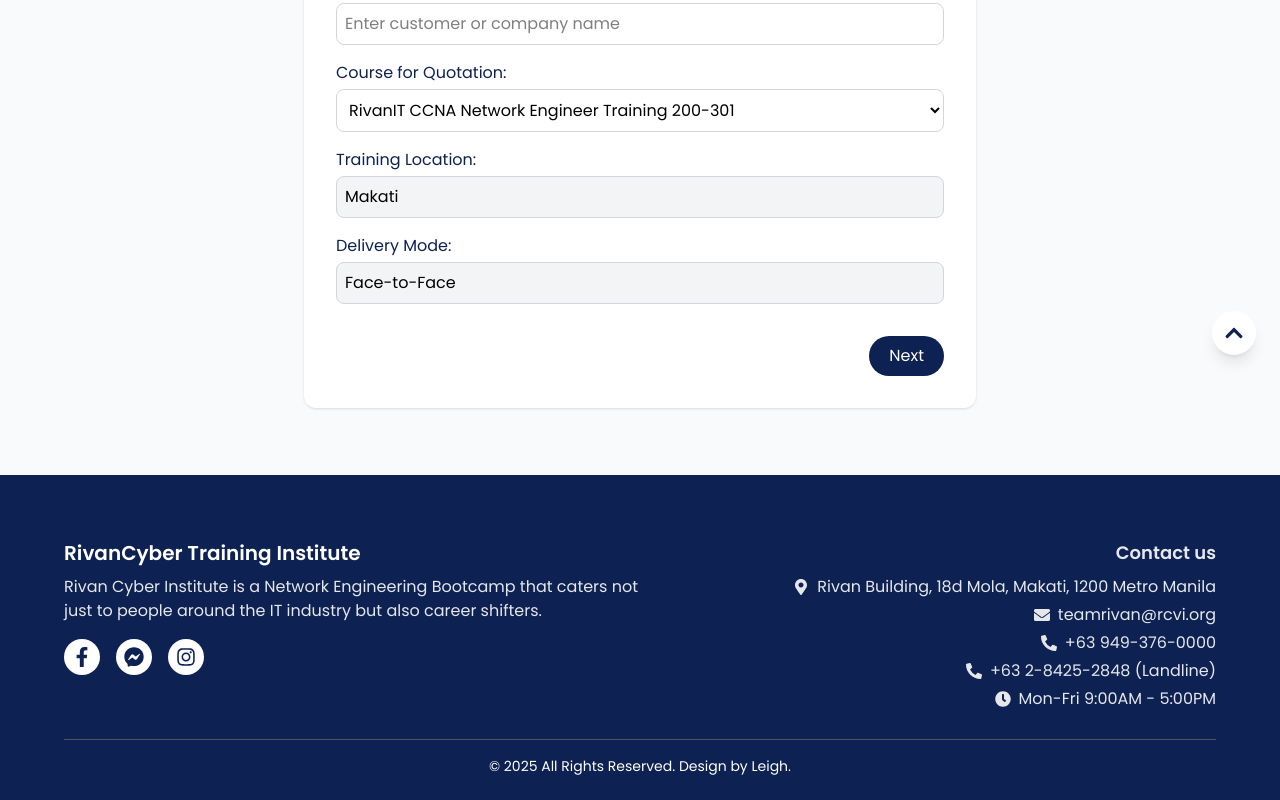
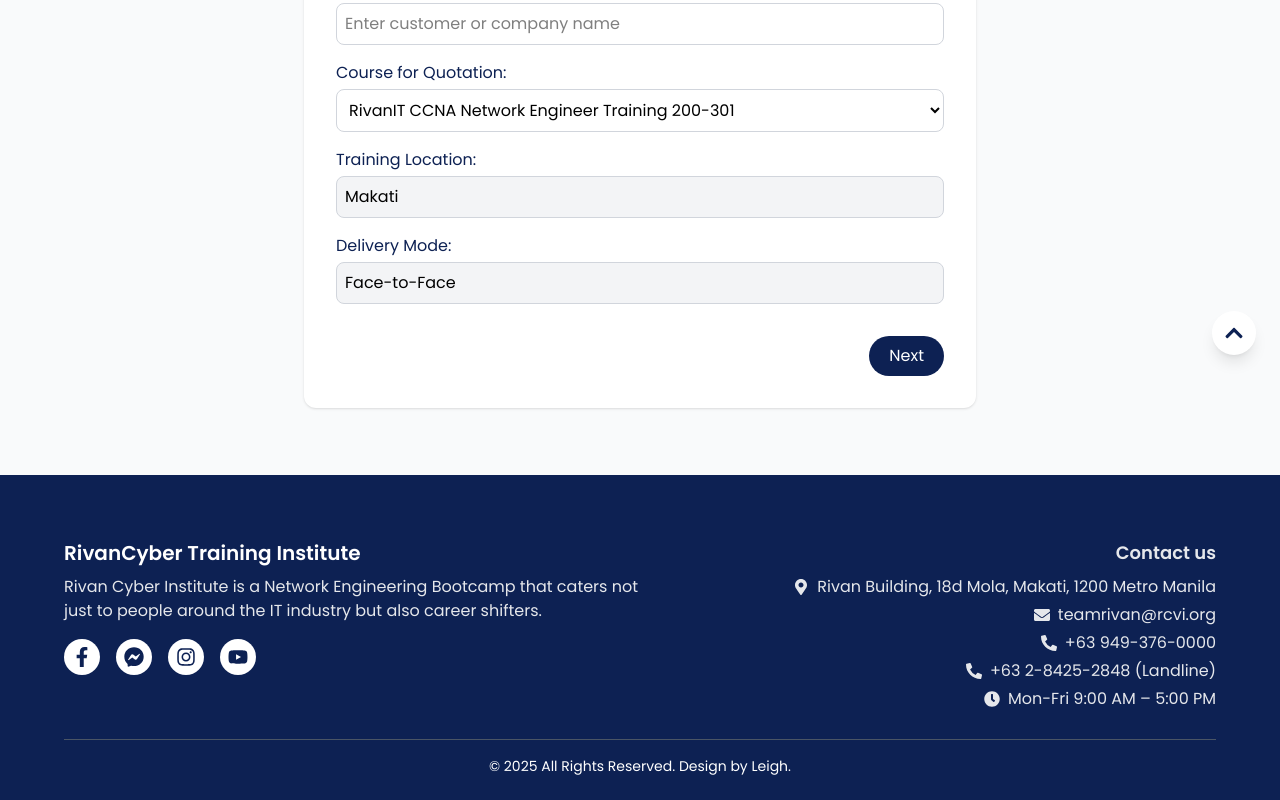
Before and after one commit to JemsProg/rivan_practice_web, a React (Vite) app in the folder frontend/: page /quotation in a window 1280 px wide. Shown: the part 421-1221 px from the top of the page. Built offline with nearby package versions, Linux system fonts and the light colour scheme.

Commit message:
add youtube icon

```diff
--- a/frontend/src/components/Footer.jsx
+++ b/frontend/src/components/Footer.jsx
@@ -3,6 +3,7 @@
   FaFacebookF,
   FaFacebookMessenger,
   FaInstagram,
+  FaYoutube,
   FaMapMarkerAlt,
   FaEnvelope,
   FaPhoneAlt,
@@ -25,7 +26,9 @@
               RivanCyber Training Institute
             </h2>
             <p className="text-gray-200 mb-4">
-              Rivan Cyber Institute is a Network Engineering Bootcamp that caters not just to people around the IT industry but also career shifters.
+              Rivan Cyber Institute is a Network Engineering Bootcamp that
+              caters not just to people around the IT industry but also career
+              shifters.
             </p>
             {/* Social Icons */}
             <div className="flex space-x-4">
@@ -52,6 +55,15 @@
                 className="bg-white rounded-full p-2 transition hover:shadow-lg"
               >
                 <FaInstagram size={20} className="text-[#0D2153]" />
+              </a>
+              {/* YouTube Icon */}
+              <a
+                href="https://youtube.com/@teamrivanit?si=AIoxHdaUUZh8RVap"
+                target="_blank"
+                rel="noreferrer"
+                className="bg-white rounded-full p-2 transition hover:shadow-lg"
+              >
+                <FaYoutube size={20} className="text-[#0D2153]" />
               </a>
             </div>
           </div>
@@ -92,7 +104,7 @@
             </p>
             <p className="flex items-center mb-1">
               <FaClock className="mr-2" />
-              Mon-Fri 9:00AM - 5:00PM
+              Mon-Fri 9:00 AM – 5:00 PM
             </p>
           </div>
         </div>
```
